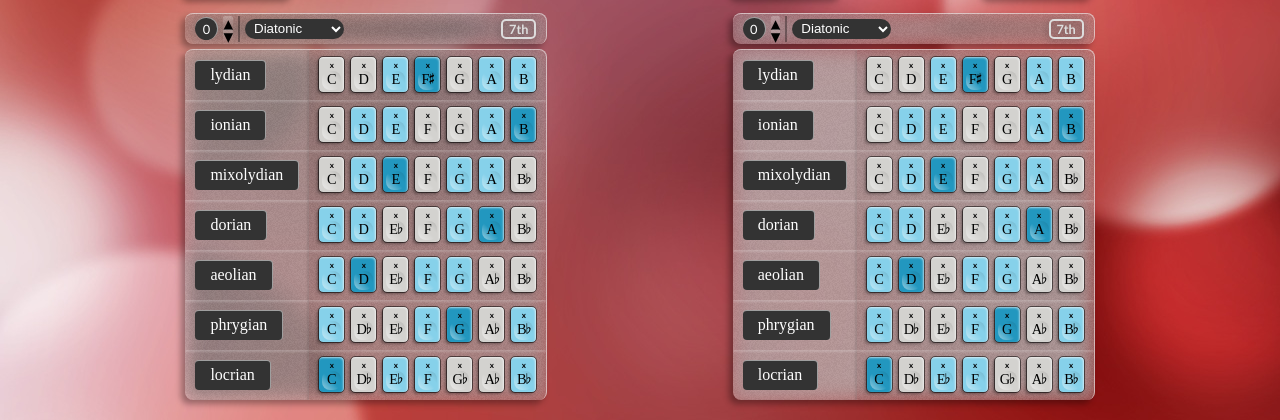
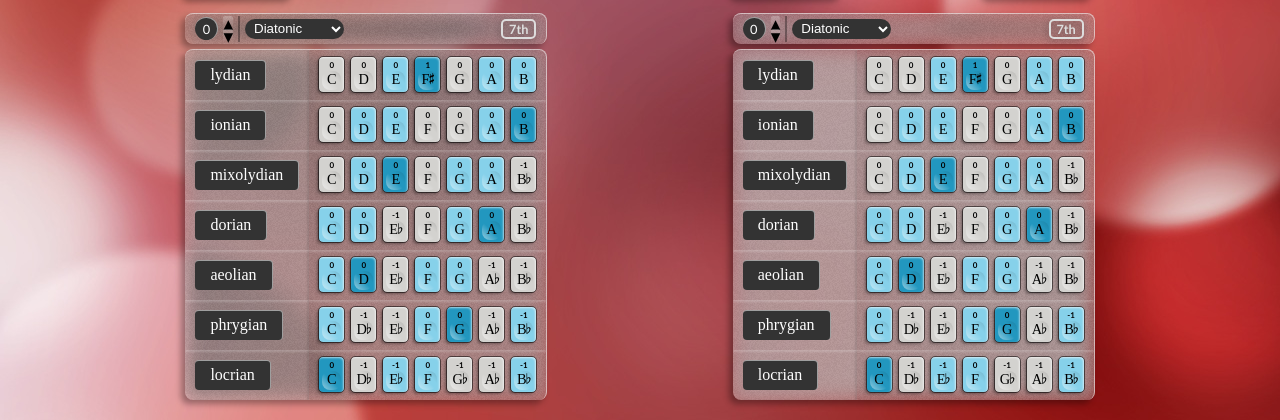
Before and after one commit to levimolnar/musictheory, a React (Create React App) app: page / in a window 1280 px wide. Shown: the part 228-648 px from the top of the page. Built offline with nearby package versions, Linux system fonts and the light colour scheme; the HTML template or start-up script is replaced by a standard one; a web font is replaced by a local one.

Commit message:
added numerals as digits, w.i.p.

```diff
--- a/src/Chart/index.tsx
+++ b/src/Chart/index.tsx
@@ -7,7 +7,7 @@ import { DndContext, DragOverlay, rectIntersection, useDraggable, useDroppable }
 import { arrayMove, SortableContext, horizontalListSortingStrategy, useSortable } from '@dnd-kit/sortable';
 
 import { NoteCard } from '../NoteCard';
-import { getIntervalStrings, getSpellingPath } from './modeFunctions';
+import { getIntervalStrings, getSpellingPath, getNumerals } from './modeFunctions';
 import { characterMatrix, chordIntervals, defModeRecipes } from './modeData';
 
 const mod = (n: number, m: number) => ((n % m) + m) % m;
@@ -35,7 +35,7 @@ const ScaleHeader = ({text}: {text: string}) => {
 
 export const ChordDraggable = ({chord, setFunc, index, children}: {chord: any, setFunc: any, index: number, children: any}) => {
 
-  const context = useContext(ChartContext);
+  const {seventh} = useContext(ChartContext);
 
   const {
     attributes,
@@ -44,7 +44,7 @@ export const ChordDraggable = ({chord, setFunc, index, children}: {chord: any, s
     isDragging,
   } = useDraggable({
     id: chord.id,
-    data: {payload: {chord, setFunc, index, origin: 'chart', seventh: context}},
+    data: {payload: {chord, setFunc, index, origin: 'chart', seventh: seventh}},
   })
 
   const dragStyle = { opacity: isDragging ? '0' : '1' }
@@ -58,18 +58,21 @@ export const ChordDraggable = ({chord, setFunc, index, children}: {chord: any, s
 
 const ScaleRow = ({scaleName, recipe}: {scaleName: string, recipe: number[]}) => {
 
+  const {seventh, numeralReference} = useContext(ChartContext);
+
   const [chords, setChords] = useState<Array<{id: string, root: string, type: {full: string, short: string, symbol: string}, num: string}> | undefined>(undefined);
 
   useEffect(() => {
     const spellingPath = getSpellingPath(recipe);
     const intervalStrings = getIntervalStrings(recipe, 4);
+    const numerals = getNumerals(recipe, numeralReference);
 
     const chordsArray = recipe.map((_, i) => {
       const id = uuidv4();
       const [rootX, rootY] = spellingPath[i];
       const root = characterMatrix[rootX][rootY];
       const type = chordIntervals[+intervalStrings[i]];
-      const num = "x";
+      const num = String(numerals[i]);
 
       return {id, root, type, num};
     });
@@ -77,15 +80,13 @@ const ScaleRow = ({scaleName, recipe}: {scaleName: string, recipe: number[]}) =>
     setChords(chordsArray);
   }, [scaleName, recipe]);
 
-  const context = useContext(ChartContext);
-
   return (
     <div className='contentRow'>
       {
         chords ? chords.map((chord, i) => {
           return (
             <ChordDraggable key={chord.id} chord={chord} setFunc={setChords} index={i}>
-              <NoteCard chord={chord} seventh={context}/>
+              <NoteCard chord={chord} seventh={seventh}/>
             </ChordDraggable>
           )
         })
@@ -95,20 +96,22 @@ const ScaleRow = ({scaleName, recipe}: {scaleName: string, recipe: number[]}) =>
   )
 }
 
-const ChartContext = createContext<boolean | undefined>(undefined);
+const ChartContext = createContext<{seventh: boolean, numeralReference: number[]}>({seventh: false, numeralReference: []});
 
 export const Chart = () => {
 
   const [transpose, setTranspose] = useState<number>(0);
   const [modeTab, setModeTab] = useState<string>(Object.keys(defModeRecipes)[0]);
+  const [modes, setModes] = useState<{[key: string]: number[]} | undefined>(undefined);
+
   const [seventhEnabled, setSeventhEnabled] = useState<boolean>(false);
-  const [modes, setModes] = useState<{[key: string]: number[]} | undefined>(undefined);  // Array<{id: string, char: string, type: {full: string, short: string, symbol: string}, num: string}>}
 
+  const transposeRecipe = (recipe: number[], transpose: number) => Array.from(recipe, (i) => (i + transpose) % 12);
   const transposeObj = (modeObj: {[modeName: string]: number[]}, transpose: number) => {
     let transposedScaleObj: any = {};
 
     Object.entries(modeObj).forEach(([modeName, recipe]) => {
-      const transposedRecipe = Array.from(recipe, (i) => (i + transpose) % 12);
+      const transposedRecipe = transposeRecipe(recipe, transpose);
       transposedScaleObj[modeName] = transposedRecipe;
     });
 
@@ -124,7 +127,9 @@ export const Chart = () => {
   const [uniqueChartId] = useState(uuidv4());
 
   return (
-    <ChartContext.Provider value={seventhEnabled}>
+    <ChartContext.Provider value={{seventh: seventhEnabled, numeralReference: transposeRecipe([0,2,4,5,7,9,11], transpose)}}>
+    {/* <ChartContext.Provider value={{seventh: seventhEnabled, numeralReference: transposeRecipe([0,2,3,5,7,8,10], transpose)}}>
+    <ChartContext.Provider value={{seventh: seventhEnabled, numeralReference: transposeRecipe([0,1,3,4,6,8,9], transpose)}}> */}
       <div style={{width: 'min-content'}}>
         <div className='settingsBar blur'>
           <div style={{margin: '2px 0 2px 0', display: 'flex', borderRight: '2px solid #00000055'}}>
--- a/src/Chart/modeFunctions.tsx
+++ b/src/Chart/modeFunctions.tsx
@@ -48,3 +48,37 @@ export const getIntervalStrings = (recipe: number[], chordLength: number) => {
 
   return intervalStrings;
 }
+
+export const getNumerals = (recipe: number[], reference: number[]) => {
+  // C lydian:
+  // 0  2  4  5  7  9  11
+  // 0  2  4  6  7  8  10
+  // 0  0  0  1  0  0  0
+
+  // C mixolydian:
+  // 0  2  4  5  7  9  11
+  // 0  2  4  5  7  9  10
+  // 0  0  0  0  0  0 -1
+
+  // F lydian:
+  // 6  8  10 11 1  3  5
+  // 6  8  10 0  1  3  5
+  // 0  0  0 -11 0  0  0   ==>   0  0  0  1  0  0  0
+
+  // Db mixolydian:
+  // 1  3  5  6  8  10 0
+  // 1  3  5  6  8  10 11
+  // 0  0  0  0  0  0  11  ==>   0  0  0  0  0  0 -1
+
+  const transformNumber = (x: number) => (Math.abs(x) <= 6) ? x : x + ((x > 0) ? -12 : 12);
+
+  // console.log( 1, transformNumber( 1 ));
+  // console.log(-1, transformNumber(-1 ));
+  // console.log( 1, transformNumber(-11));
+  // console.log(-1, transformNumber( 11));
+  // console.log( 2, transformNumber(-10));
+  // console.log(-2, transformNumber( 10));
+
+  const numerals = recipe.map((_, i) => transformNumber(recipe[i] - reference[i]));
+  return numerals;
+}
```
